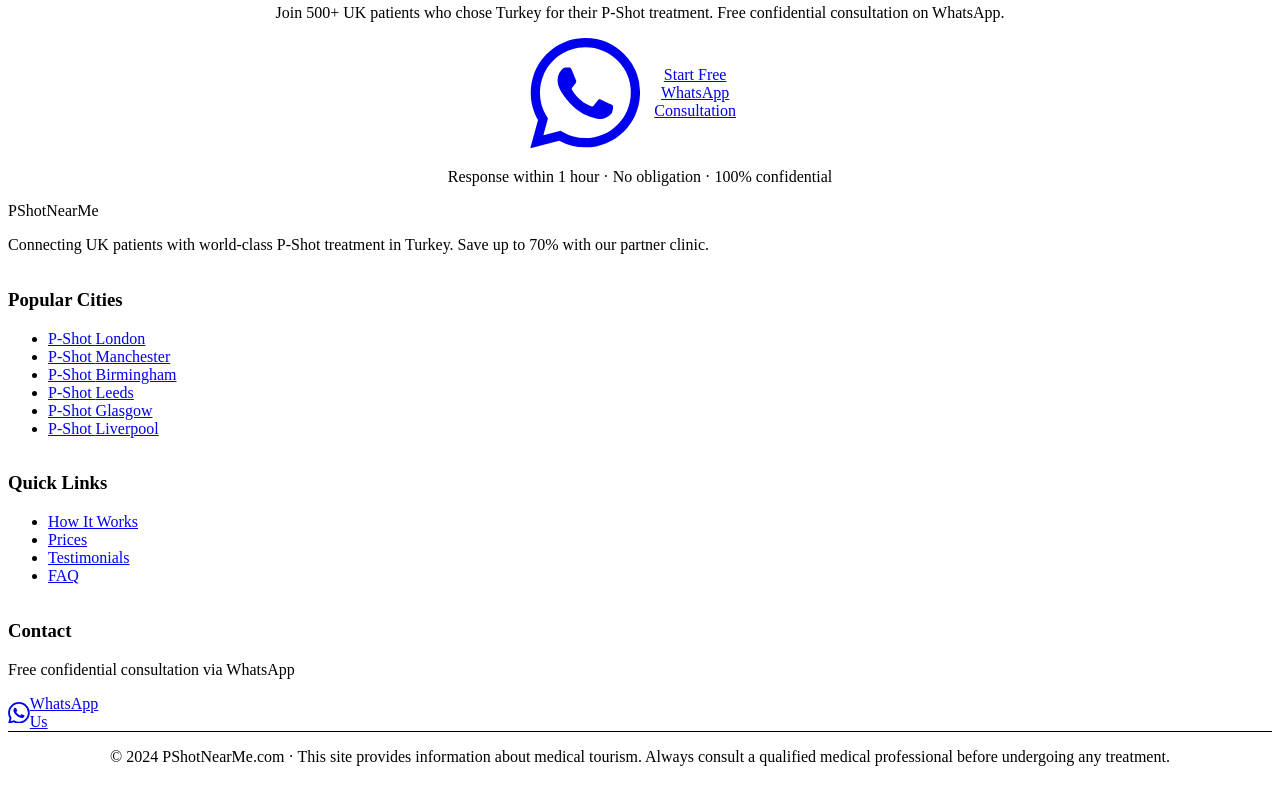
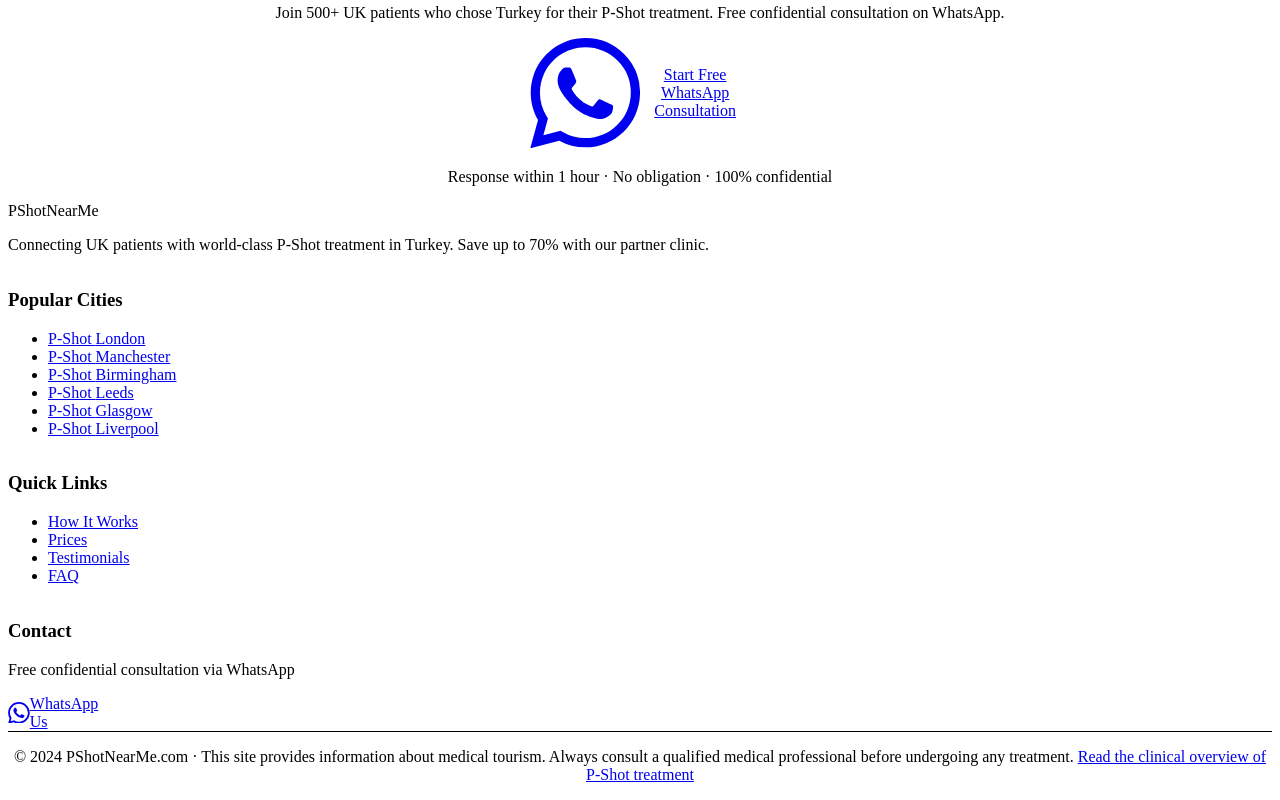
Before and after one commit to digiroiio-lgtm/nearmepshot, a Next.js app: page / in a window 1280 px wide. Shown: the part 7546-8346 px from the top of the page. Built offline with nearby package versions, Linux system fonts and the light colour scheme.

Commit message:
Add contextual cross-link in footer for related site
Co-Authored-By: Claude Sonnet 5.5 <noreply@anthropic.com>
Claude-Session: https://claude.ai/code/session_016K6YZcD64W9hNCT9mxvvEL

```diff
--- a/src/components/Footer.tsx
+++ b/src/components/Footer.tsx
@@ -51,7 +51,7 @@ export function Footer() {
           </div>
         </div>
         <div className="border-t border-gray-800 pt-6 text-xs text-center text-gray-500">
-          <p>© 2024 PShotNearMe.com · This site provides information about medical tourism. Always consult a qualified medical professional before undergoing any treatment.</p>
+          <p>© 2024 PShotNearMe.com · This site provides information about medical tourism. Always consult a qualified medical professional before undergoing any treatment. <a href="https://pshottreatment.com" className="underline hover:text-white">Read the clinical overview of P-Shot treatment</a></p>
         </div>
       </div>
     </footer>
```
